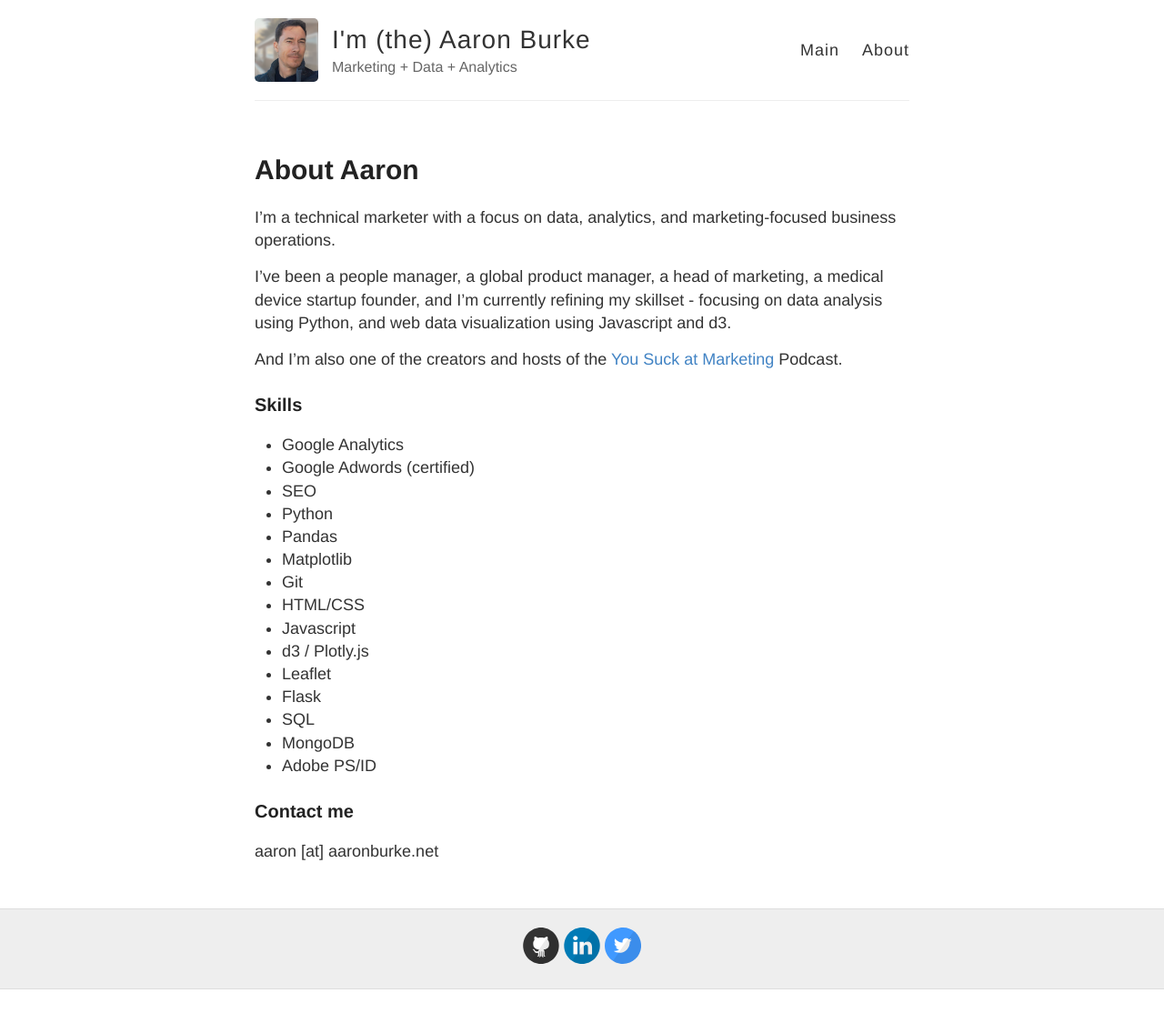
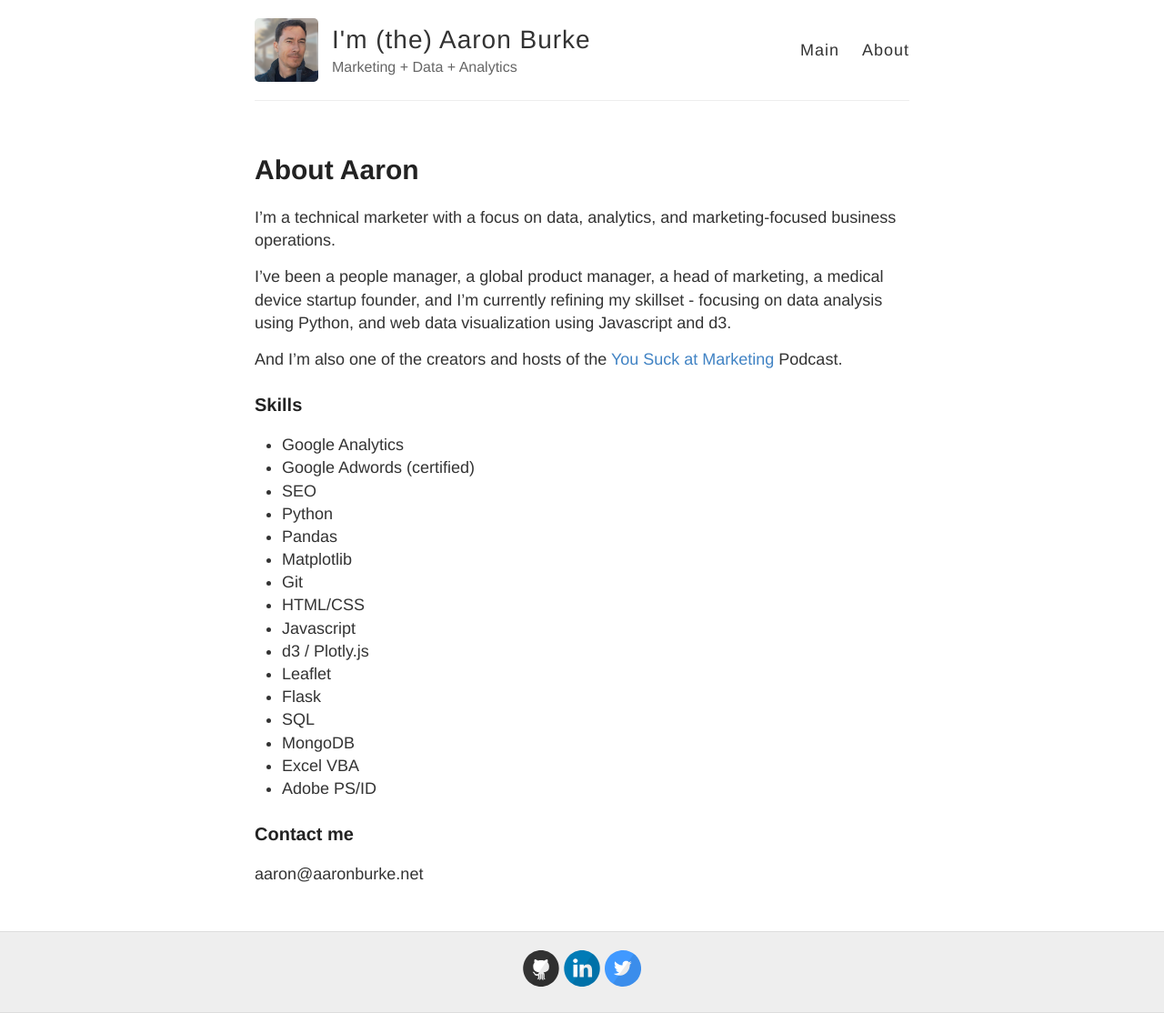
Before and after one commit to imtheaaron/imtheaaron.github.io, a Jekyll site: the page built from about.md, in a window 1280 px wide. Shown: the whole page at 91% size. Built offline with Jekyll 4.4.1, drawn with Linux system fonts in a browser that asks for light colours; before the commit the page ends 1088 px from its top, so only the background shows below that.

Commit message:
added Excel VBA

```diff
--- a/about.md
+++ b/about.md
@@ -26,8 +26,9 @@
 + Flask
 + SQL
 + MongoDB
++ Excel VBA
 + Adobe PS/ID
 
 ### Contact me
 
-aaron [at] aaronburke.net
+aaron@aaronburke.net
```
